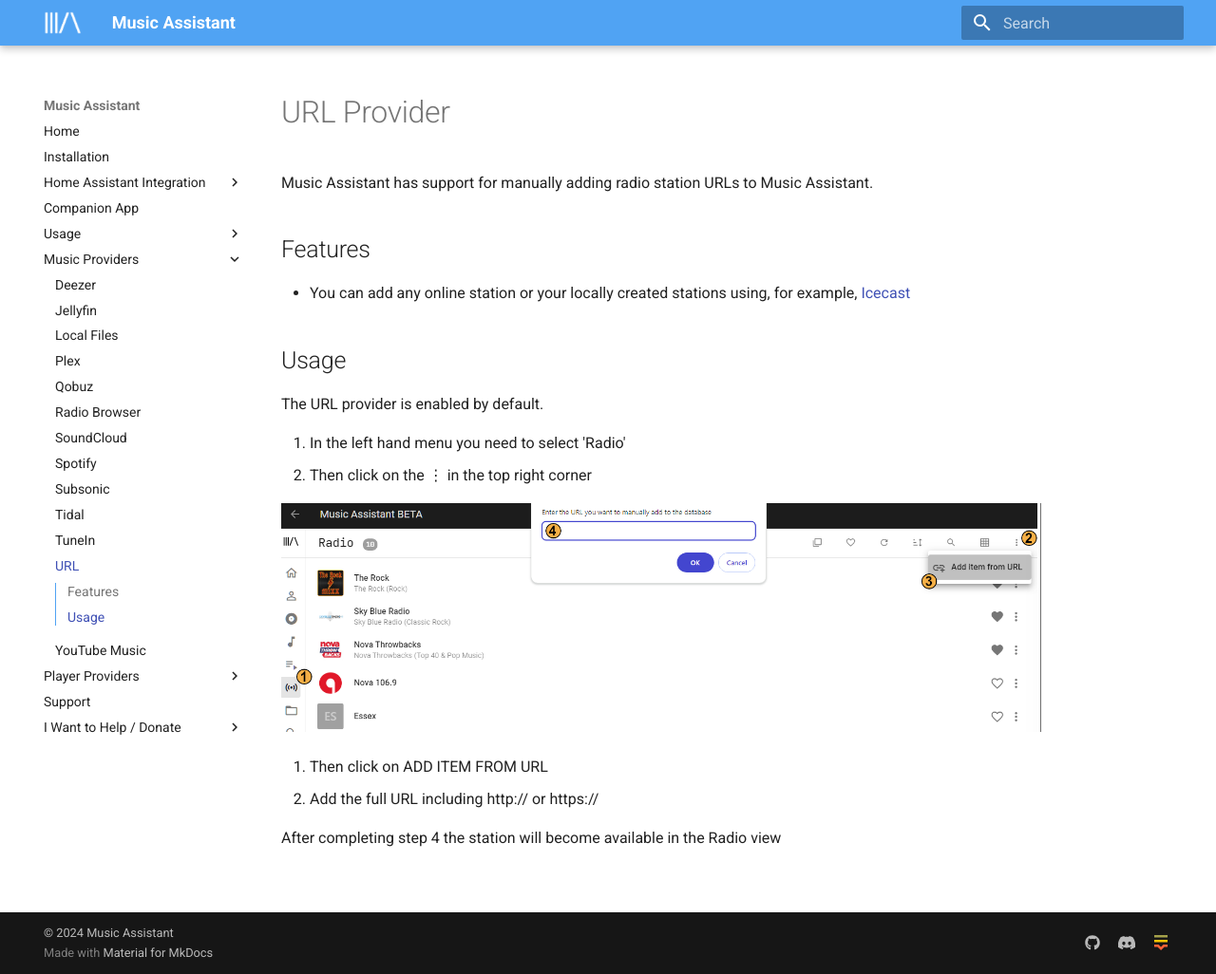
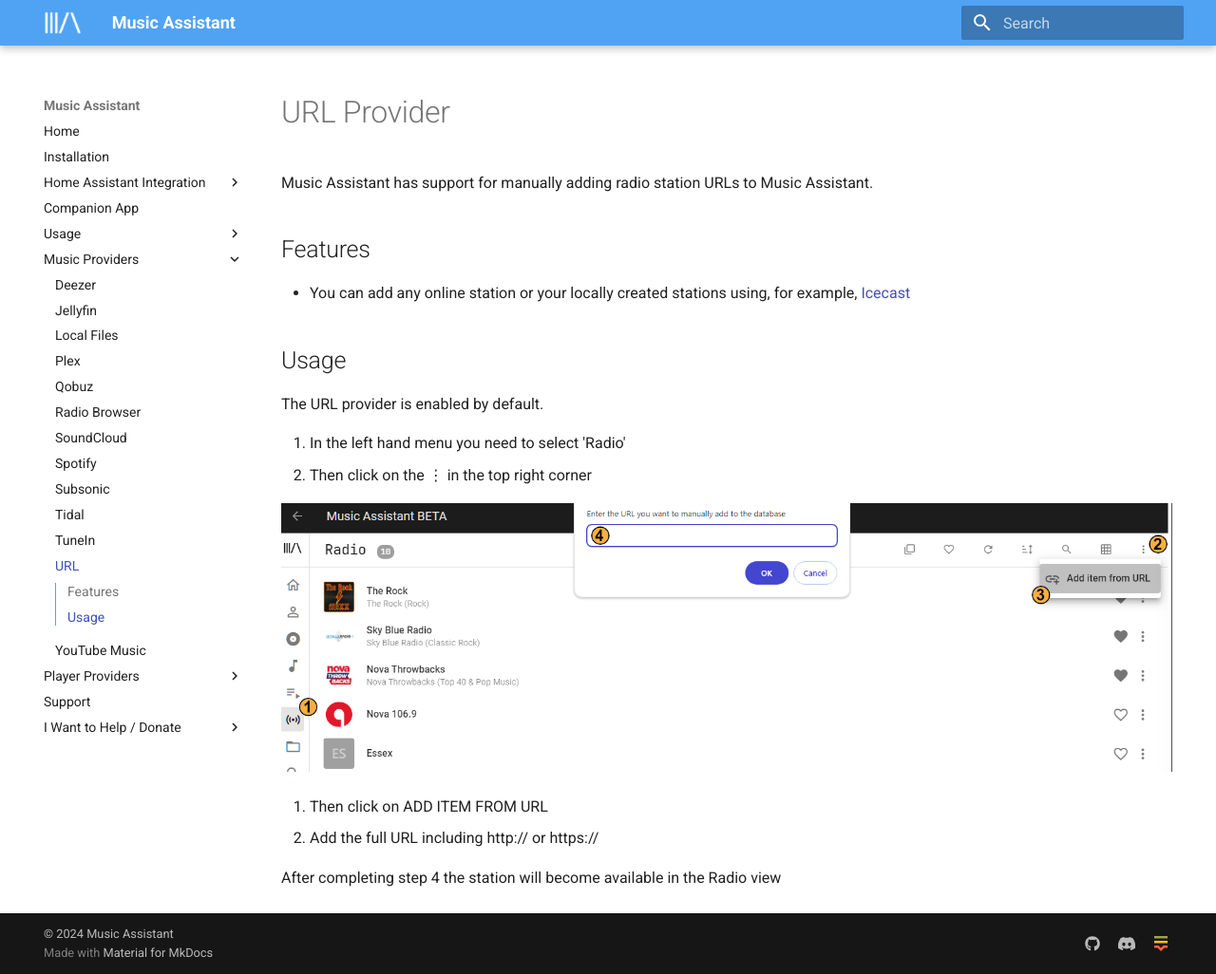
Before and after one commit to pwbriggs/music-assistant.github.io, an MkDocs documentation site: the page built from docs/music-providers/url.md, in a window 1280 px wide and 1026 px high. Shown: the whole window at 95% size. Built offline with MkDocs 1.6.1 and Material for MkDocs 9.7.7, drawn with Linux system fonts in a browser that asks for light colours.

Commit message:
Update url.md

```diff
--- a/docs/music-providers/url.md
+++ b/docs/music-providers/url.md
@@ -13,7 +13,7 @@
 1. In the left hand menu you need to select 'Radio'
 2. Then click on the ⋮ in the top right corner
 
-![screenshot](../assets/screenshots/url.png){ width=800 }
+![screenshot](../assets/screenshots/url.png)
 
 3. Then click on ADD ITEM FROM URL
 4. Add the full URL including http:// or https://
```
